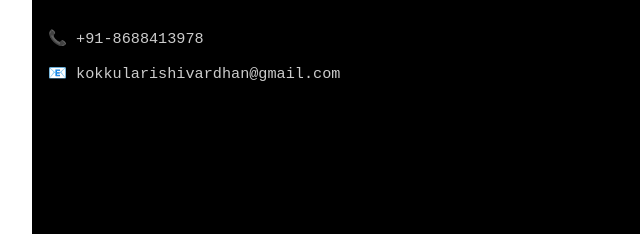
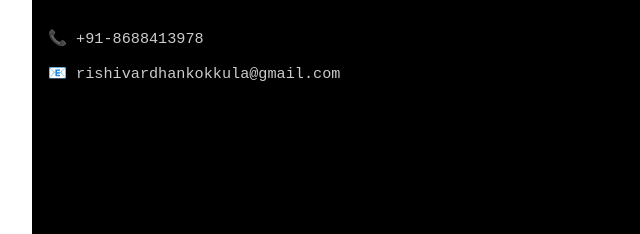
Before and after one commit to Kokkularishivardhangithub/devops-portfolio, a plain HTML site: page index.html in a window 1280 px wide. Both pictures are taken after a click on the button "ABOUT ME". Shown: the part 242-476 px from the top of the page, 0-640 px from the left. Drawn offline with Linux system fonts and the light colour scheme.

Commit message:
Update index.html

```diff
--- a/index.html
+++ b/index.html
@@ -38,7 +38,7 @@
               <p id="typedText"></p>
               <div class="terminal-contact">
                 <p><strong>📞</strong> +91-8688413978</p>
-                <p><strong>📧</strong> kokkularishivardhan@gmail.com</p>
+                <p><strong>📧</strong> rishivardhankokkula@gmail.com</p>
               </div>
             </div>
           </div>
```
